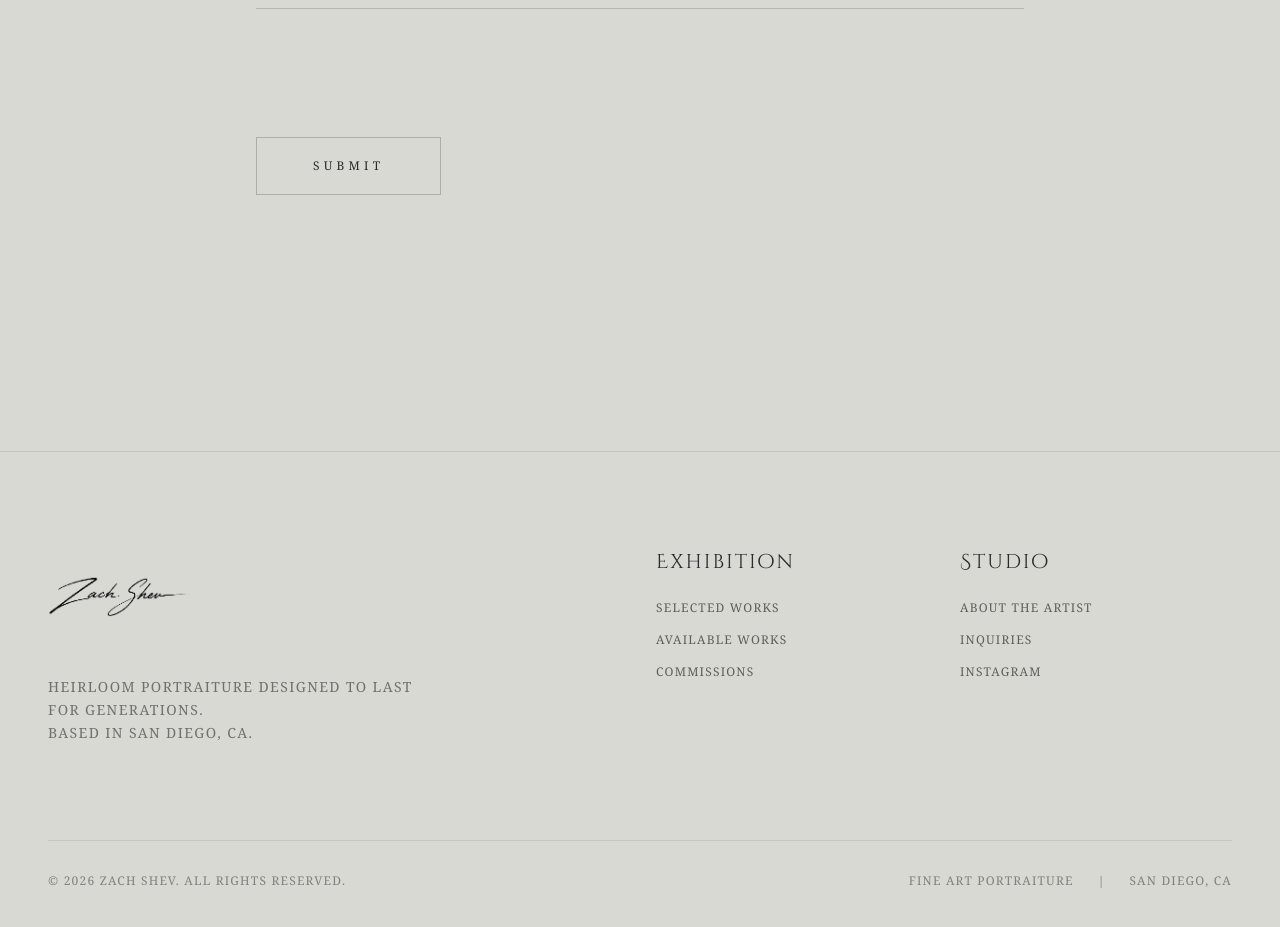
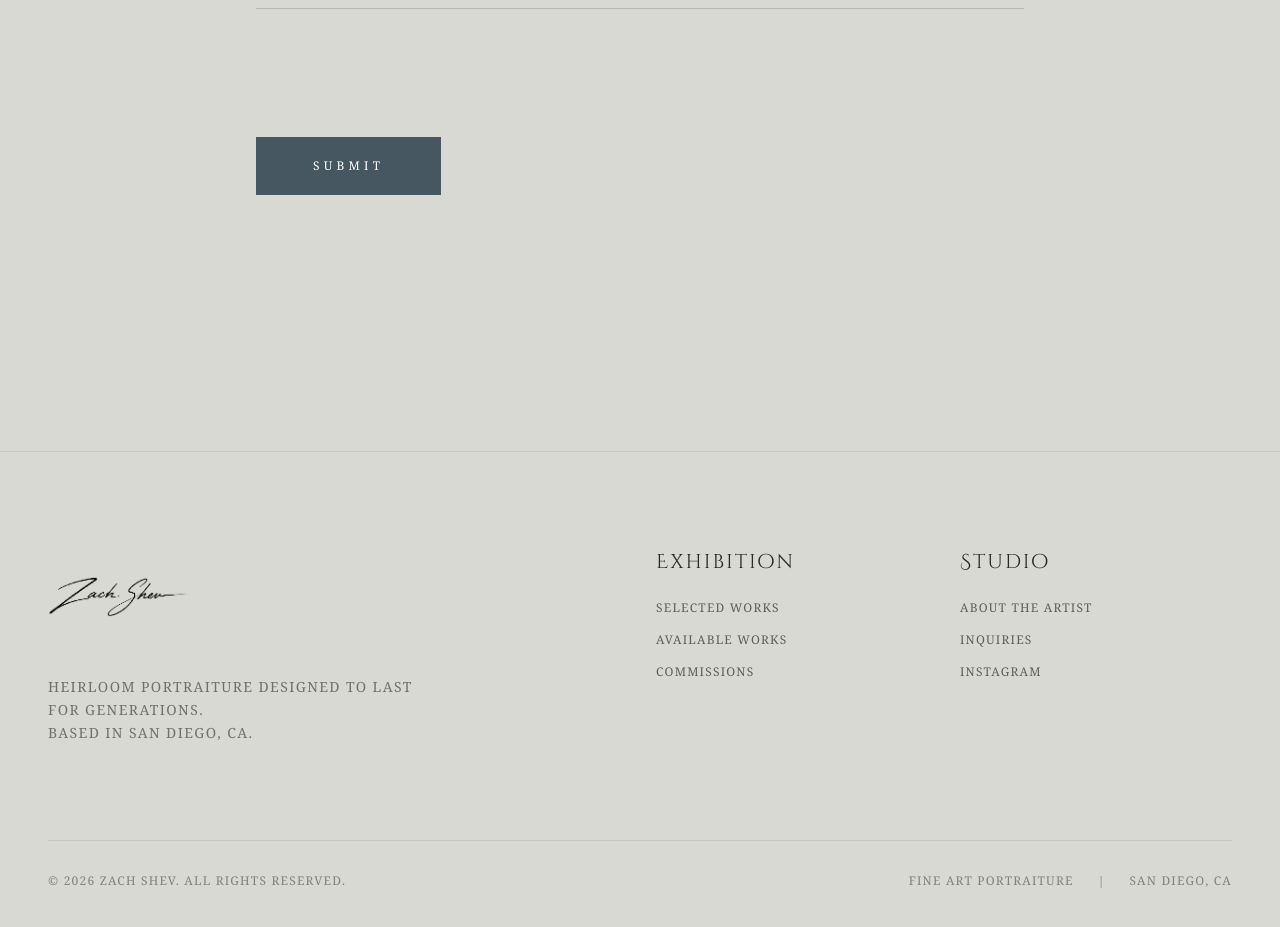
Before and after one commit to zachshev/Portfolio, a Next.js app: page /commission-a-portrait in a window 1280 px wide. Shown: the part 2200-3127 px from the top of the page. Built offline with nearby package versions, Linux system fonts and the light colour scheme.

Commit message:
Update page.tsx

```diff
--- a/src/app/commission-a-portrait/page.tsx
+++ b/src/app/commission-a-portrait/page.tsx
@@ -22,7 +22,8 @@ export default function CommissionPortraitPage() {
           onSubmit={async (e) => {
             e.preventDefault();
 
-            const formData = new FormData(e.currentTarget);
+            const form = e.currentTarget;
+            const formData = new FormData(form);
 
             const data = {
               name: formData.get("name"),
@@ -59,6 +60,7 @@ ${formData.get("timeline")}
 
             if (response.ok) {
               alert("Inquiry submitted successfully.");
+              form.reset();
             } else {
               alert("Something went wrong.");
             }
@@ -73,6 +75,7 @@ ${formData.get("timeline")}
               <input
                 type="text"
                 name="name"
+                required
                 className="w-full bg-transparent border-b border-[#2a2a2a]/20 pb-4 outline-none"
               />
             </div>
@@ -85,6 +88,7 @@ ${formData.get("timeline")}
               <input
                 type="email"
                 name="email"
+                required
                 className="w-full bg-transparent border-b border-[#2a2a2a]/20 pb-4 outline-none"
               />
             </div>
@@ -110,6 +114,7 @@ ${formData.get("timeline")}
             <textarea
               rows={6}
               name="portraitDescription"
+              required
               className="w-full bg-transparent border-b border-[#2a2a2a]/20 outline-none resize-none"
             />
           </div>
@@ -167,7 +172,7 @@ ${formData.get("timeline")}
           <div className="pt-8">
             <button
               type="submit"
-              className="border border-[#2a2a2a]/25 px-14 py-5 text-xs tracking-[0.35em] uppercase hover:bg-[#2a2a2a] hover:text-[#D9D9D4] transition-all duration-500"
+              className="bg-[#465761] border border-[#465761] text-white px-14 py-5 text-xs tracking-[0.35em] uppercase hover:bg-[#3b4a53] hover:border-[#3b4a53] transition-all duration-500 hover:shadow-[0_10px_30px_rgba(0,0,0,0.15)] hover:-translate-y-1"
             >
               Submit
             </button>
```
